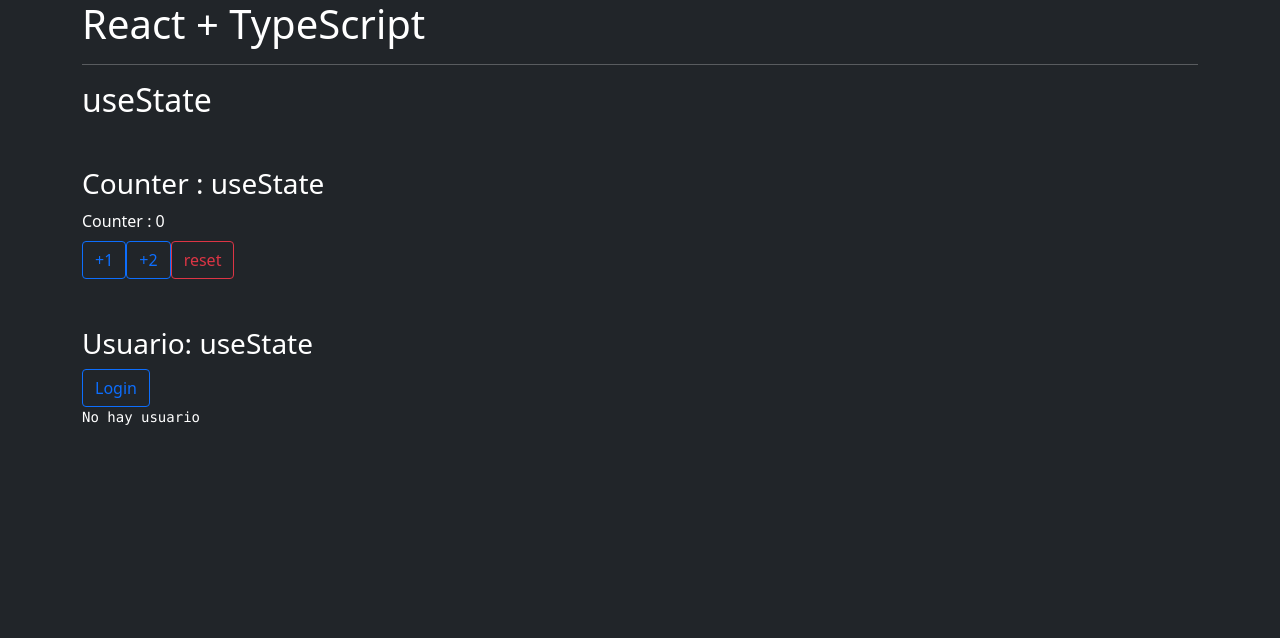
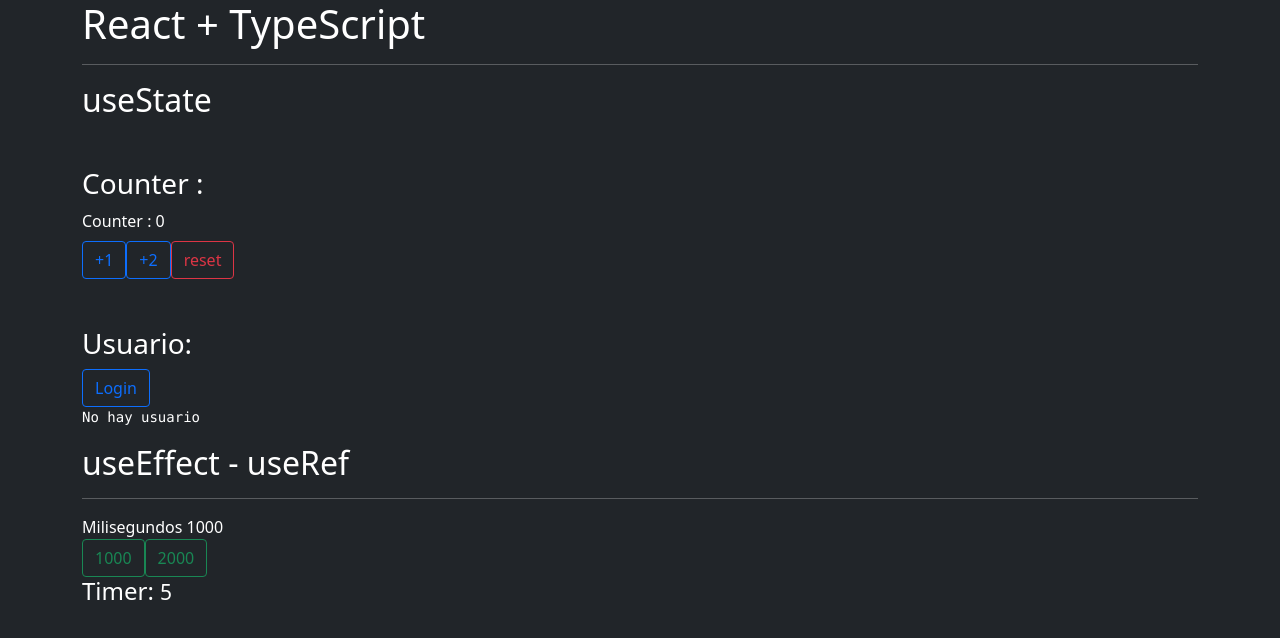
Before and after one commit to desarrollocml/react_hooks_typescript, a React (Create React App) app: page / in a window 1280 px wide. Shown: the top 638 px of the page. Built offline with nearby package versions, Linux system fonts and the light colour scheme.

Commit message:
useEffect-useRef

```diff
--- a/src/App.tsx
+++ b/src/App.tsx
@@ -1,4 +1,5 @@
 import Counter from "./components/Counter";
+import TimerPadre from "./components/TimerPadre";
 import Usuario from "./components/Usuario";
 
 function App() {
@@ -6,11 +7,12 @@
     <>
      <h1>React + TypeScript</h1>
       <hr/>
-
       <h2>useState</h2>
       <Counter />
-
       <Usuario />
+      <h2>useEffect - useRef</h2>
+      <hr></hr>
+      <TimerPadre/>
     </>
   );
 }
--- a/src/components/Counter.tsx
+++ b/src/components/Counter.tsx
@@ -10,7 +10,7 @@
 
   return (
     <div className="mt-5">
-      <h3>Counter : useState</h3>
+      <h3>Counter :</h3>
       <span>Counter : {counter}</span>
       <br/>
       <button onClick={()=>incrementar()} className="btn btn-outline-primary mt-2">
--- /dev/null
+++ b/src/components/Timer.tsx
@@ -0,0 +1,21 @@
+import { useEffect, useRef, useState } from "react";
+
+type TimerArgs = {
+  milisegundos: number;
+};
+
+export default function Timer({ milisegundos }: TimerArgs) {
+  const [segundos, setSegundos] = useState(0);
+  const ref = useRef<NodeJS.Timeout>();
+
+  useEffect(() => {
+   ref.current && clearInterval(ref.current);
+   ref.current =  setInterval(() => setSegundos((s) => s + 1), milisegundos);
+  }, [milisegundos]);
+
+  return (
+    <h4>
+      Timer: <small>{segundos}</small>
+    </h4>
+  );
+}
--- /dev/null
+++ b/src/components/TimerPadre.tsx
@@ -0,0 +1,27 @@
+import { useState } from "react";
+import Timer from "./Timer";
+
+export default function TimerPadre() {
+  const [milisegundos, setMilisegundos] = useState(1000);
+
+  return (
+      <>
+         <span>Milisegundos { milisegundos }</span>
+
+<br/>
+
+<button className="btn btn-outline-success"
+        onClick={ () => setMilisegundos(1000) }>
+    1000
+</button>
+
+<button className="btn btn-outline-success"
+        onClick={ () => setMilisegundos(2000) }>
+    2000
+</button>
+
+
+<Timer milisegundos={ milisegundos } />
+      </>
+  )
+}
--- a/src/components/Usuario.tsx
+++ b/src/components/Usuario.tsx
@@ -15,7 +15,7 @@
     }
   return (
     <div className="mt-5">
-        <h3>Usuario: useState</h3>
+        <h3>Usuario:</h3>
         <button
         onClick={login}
         className="btn btn-outline-primary">
```
